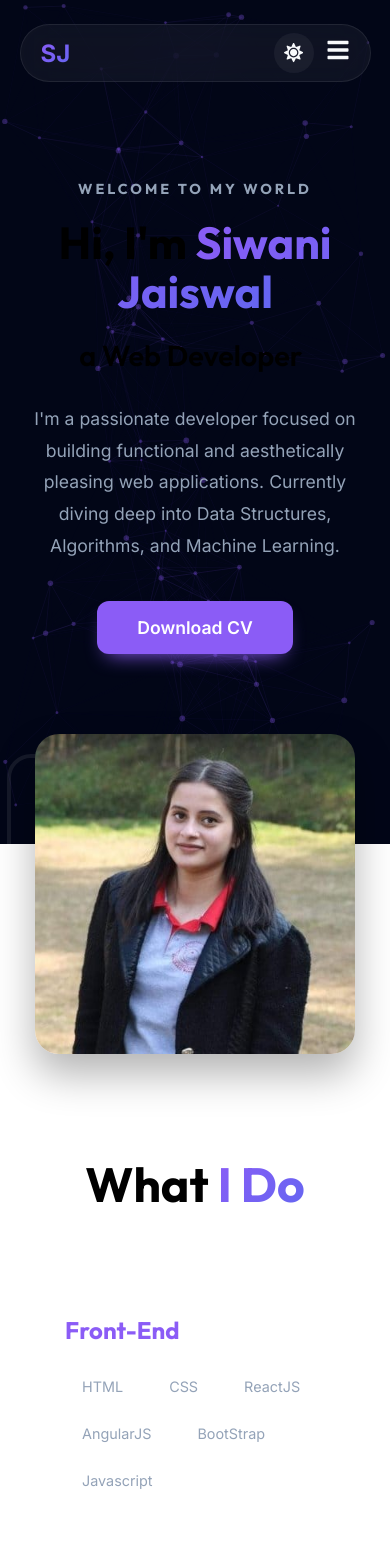
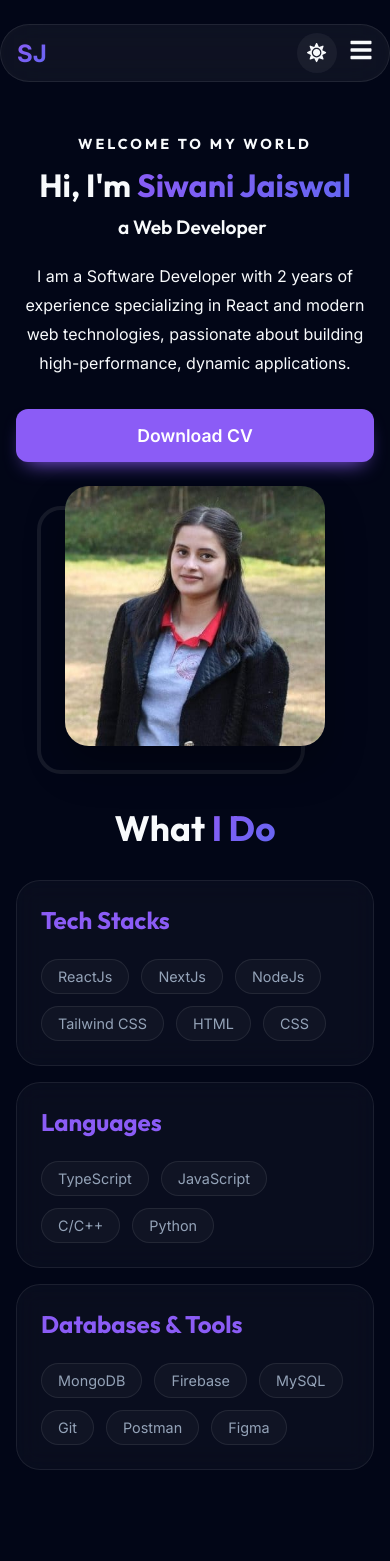
Before and after one commit to siwanijaiswal/MyPortfolio_Website, a React (Create React App) app: page / in a window 390 px wide. Shown: the top 1561 px of the page. Built offline with nearby package versions, Linux system fonts and the light colour scheme.

Commit message:
Mobile responsiveness and enhancments

```diff
--- a/src/App.css
+++ b/src/App.css
@@ -45,10 +45,7 @@
 }
 
 body {
-  background-color: var(--bg-color);
-  color: var(--text-primary);
   font-family: var(--font-main);
-  transition: background-color 0.3s ease, color 0.3s ease;
   overflow-x: hidden;
 }
 
@@ -58,6 +55,9 @@ h1, h2, h3, h4 {
 
 .App {
   min-height: 100vh;
+  background-color: var(--bg-color);
+  color: var(--text-primary);
+  transition: background-color 0.3s ease, color 0.3s ease;
 }
 
 .content {
@@ -65,11 +65,17 @@ h1, h2, h3, h4 {
 }
 
 section {
-  min-height: 100vh;
+  min-height: auto;
   display: flex;
   align-items: center;
   justify-content: center;
-  padding: 80px 24px;
+  padding: 40px 24px;
+}
+
+@media (max-width: 768px) {
+  section {
+    padding: 15px 16px;
+  }
 }
 
 .glass-card {
--- a/src/pages/Home.js
+++ b/src/pages/Home.js
@@ -1,6 +1,6 @@
 import React, { useState, useEffect } from "react";
 import "../styles/Home.css";
-import jais_resume from "../assets/jais_resume.pdf";
+import jais_resume from "../assets/Siwani_resume.pdf";
 import myimg from "../assets/myimg.jpeg";
 
 function Home() {
@@ -41,9 +41,9 @@ function Home() {
     }
   };
 
-  const front_end = ["HTML", "CSS", "ReactJS", "AngularJS", "BootStrap", "Javascript"];
-  const back_end = ["NodeJS", "MySQL", "MongoDB", "DigitalOcean", "PHP"];
-  const languages = ["C", "C++", "JavaScript", "Python"];
+  const languages = ["TypeScript", "JavaScript", "C/C++", "Python"];
+  const tech_stacks = ["ReactJs", "NextJs", "NodeJs", "Tailwind CSS", "HTML", "CSS"];
+  const databases_tools = ["MongoDB", "Firebase", "MySQL", "Git", "Postman", "Figma"];
 
   return (
     <div className="home-container">
@@ -58,9 +58,7 @@ function Home() {
             <span className="cursor">|</span>
           </h2>
           <p className="hero-bio">
-            I'm a passionate developer focused on building functional and aesthetically
-            pleasing web applications. Currently diving deep into Data Structures,
-            Algorithms, and Machine Learning.
+            I am a Software Developer with 2 years of experience specializing in React and modern web technologies, passionate about building high-performance, dynamic applications.
           </p>
           <div className="hero-actions">
             <a href={jais_resume} download="siwanijaiswal_resume.pdf" className="btn-primary">
@@ -82,21 +80,21 @@ function Home() {
         <h2 className="section-title">What <span className="gradient-text">I Do</span></h2>
         <div className="expertise-grid">
           <div className="expertise-card glass-card">
-            <h3>Front-End</h3>
+            <h3>Tech Stacks</h3>
             <div className="skill-bubbles">
-              {front_end.map(skill => <span key={skill}>{skill}</span>)}
-            </div>
-          </div>
-          <div className="expertise-card glass-card">
-            <h3>Back-End</h3>
-            <div className="skill-bubbles">
-              {back_end.map(skill => <span key={skill}>{skill}</span>)}
+              {tech_stacks.map(skill => <span key={skill}>{skill}</span>)}
             </div>
           </div>
           <div className="expertise-card glass-card">
             <h3>Languages</h3>
             <div className="skill-bubbles">
               {languages.map(skill => <span key={skill}>{skill}</span>)}
+            </div>
+          </div>
+          <div className="expertise-card glass-card">
+            <h3>Databases & Tools</h3>
+            <div className="skill-bubbles">
+              {databases_tools.map(skill => <span key={skill}>{skill}</span>)}
             </div>
           </div>
         </div>
--- a/src/styles/Contact.css
+++ b/src/styles/Contact.css
@@ -124,7 +124,7 @@
 .premium-value {
   font-size: 1.4rem;
   font-weight: 700;
-  color: #fff; /* High contrast */
+  color: var(--text-primary); /* High contrast */
   margin-bottom: 24px;
   word-break: break-all;
 }
@@ -224,6 +224,24 @@
   }
 
   .premium-contact-card {
-    padding: 40px 20px;
+    padding: 24px 20px;
+  }
+
+  .contact-container {
+    padding: 40px 0;
+  }
+
+  .section-header {
+    margin-bottom: 40px;
   }
 }
+
+@media (max-width: 480px) {
+  .bg-text-contact {
+    font-size: 5rem;
+  }
+
+  .section-title {
+    font-size: 2.2rem;
+  }
+}
--- a/src/styles/Home.css
+++ b/src/styles/Home.css
@@ -7,7 +7,7 @@
   align-items: center;
   justify-content: space-between;
   min-height: 80vh;
-  gap: 60px;
+  gap: 30px;
   max-width: 1200px;
   margin: 0 auto;
 }
@@ -19,20 +19,20 @@
 .welcome-text {
   font-size: 0.9rem;
   letter-spacing: 3px;
-  color: var(--text-secondary);
-  margin-bottom: 20px;
+  color: var(--text-primary);
+  margin-bottom: 15px;
 }
 
 .name-header {
   font-size: 4.5rem;
   line-height: 1.1;
-  margin-bottom: 20px;
+  margin-bottom: 12px;
 }
 
 .typewriter-container {
   font-size: 2.5rem;
   font-weight: 600;
-  margin-bottom: 32px;
+  margin-bottom: 24px;
   height: 1.2em;
 }
 
@@ -48,9 +48,9 @@
 
 .hero-bio {
   font-size: 1.1rem;
-  color: var(--text-secondary);
+  color: var(--text-primary);
   line-height: 1.8;
-  margin-bottom: 40px;
+  margin-bottom: 32px;
   max-width: 600px;
 }
 
@@ -118,7 +118,7 @@
 }
 
 .expertise-section {
-  padding: 100px 0;
+  padding: 10px 0;
 }
 
 .section-title {
@@ -142,6 +142,15 @@
   font-size: 1.5rem;
   margin-bottom: 24px;
   color: var(--accent-color);
+}
+
+@media (max-width: 768px) {
+  .expertise-section {
+    padding: 40px 0;
+  }
+  .section-title {
+    margin-bottom: 30px;
+  }
 }
 
 .skill-bubbles {
@@ -170,7 +179,9 @@
   .hero-section {
     flex-direction: column;
     text-align: center;
-    gap: 80px;
+    gap: 40px;
+    min-height: auto;
+    padding-bottom: 20px;
   }
 
   .name-header {
@@ -187,17 +198,48 @@
   }
 
   .image-frame {
-    width: 320px;
-    height: 320px;
+    width: 260px;
+    height: 260px;
+  }
+  .expertise-grid {
+    grid-template-columns: 1fr;
+    gap: 16px;
+  }
+  .expertise-card {
+    padding: 24px;
   }
 }
 
 @media (max-width: 600px) {
+  .hero-section {
+    gap: 24px;
+    padding-top: 20px;
+  }
+
   .name-header {
-    font-size: 2.8rem;
+    font-size: 2.4rem;
   }
 
   .typewriter-container {
-    font-size: 1.8rem;
+    font-size: 1.5rem;
+  }
+
+  .hero-bio {
+    font-size: 1rem;
   }
 }
+
+@media (max-width: 400px) {
+  .name-header {
+    font-size: 2rem;
+  }
+
+  .typewriter-container {
+    font-size: 1.2rem;
+  }
+
+  .hero-actions .btn-primary {
+    width: 100%;
+    text-align: center;
+  }
+}
--- a/src/styles/Navbar.css
+++ b/src/styles/Navbar.css
@@ -17,7 +17,8 @@
   padding: 8px 16px;
   gap: 40px;
   border-radius: 100px;
-  min-width: 400px;
+  min-width: 280px;
+  max-width: 600px;
   background: rgba(255, 255, 255, 0.05);
   backdrop-filter: blur(20px);
   -webkit-backdrop-filter: blur(20px);
@@ -88,9 +89,9 @@
 
 @media (max-width: 768px) {
   .pill-navbar {
-    min-width: 90%;
+    min-width: 100%;
     margin: 0 16px;
-    padding: 8px 20px;
+    padding: 8px 16px;
   }
 
   .nav-links {
--- a/src/styles/Projects.css
+++ b/src/styles/Projects.css
@@ -1,5 +1,5 @@
 .projects-container {
-  padding: 100px 0;
+  padding: 40px 0;
 }
 
 .section-header {
@@ -98,5 +98,18 @@
 @media (max-width: 768px) {
   .project-grid {
     grid-template-columns: 1fr;
+    gap: 20px;
+  }
+  .section-header {
+    margin-bottom: 30px;
+  }
+  .projects-container {
+    padding: 20px 0;
+  }
+  .projectItem {
+    padding: 20px;
+  }
+  .project-image-wrapper {
+    margin-bottom: 16px;
   }
 }
```
Also changed, not shown: src/pages/Experience.js (+31 -28 lines), 1 other file (tests, documents, lock files or other folders).
